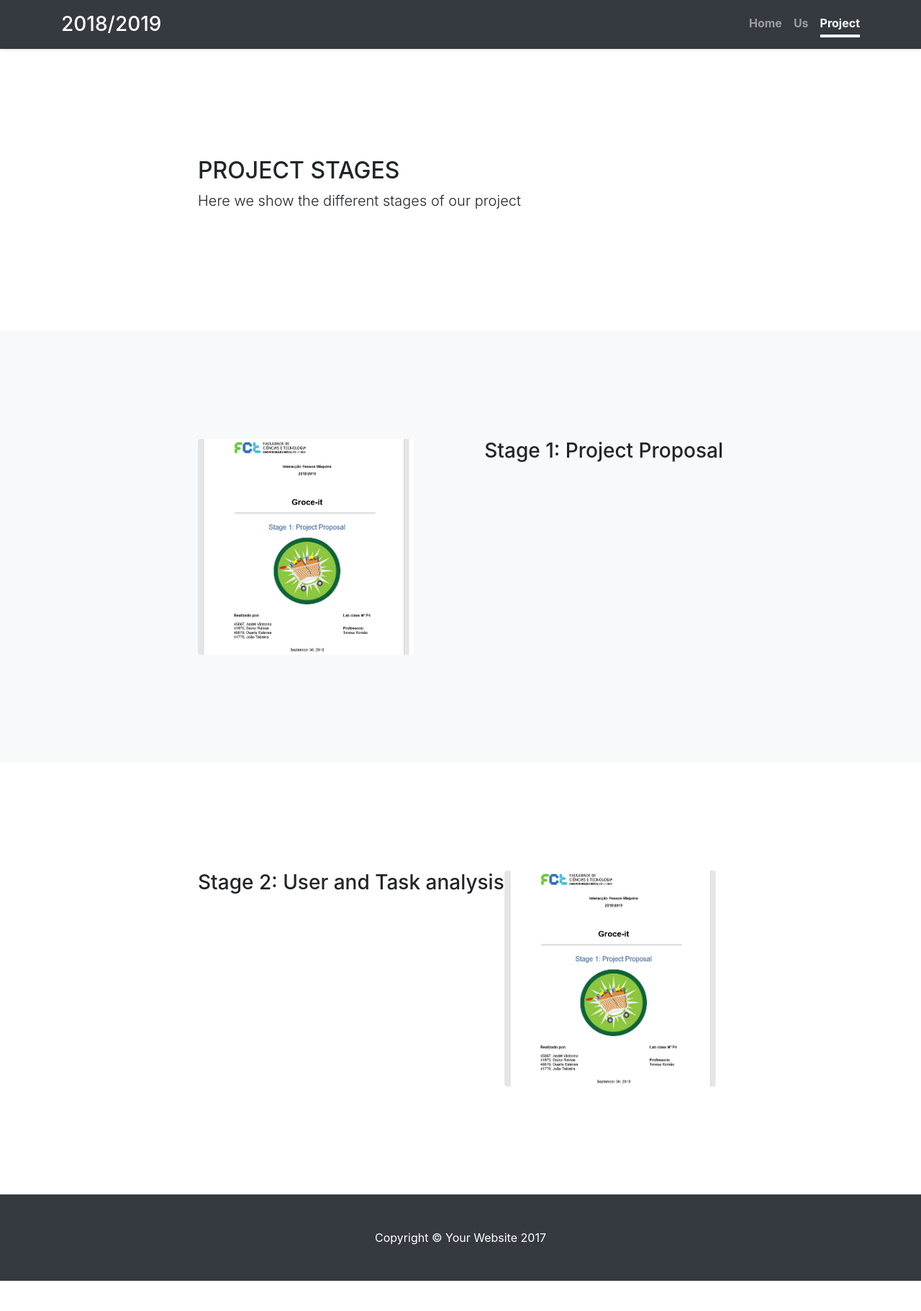
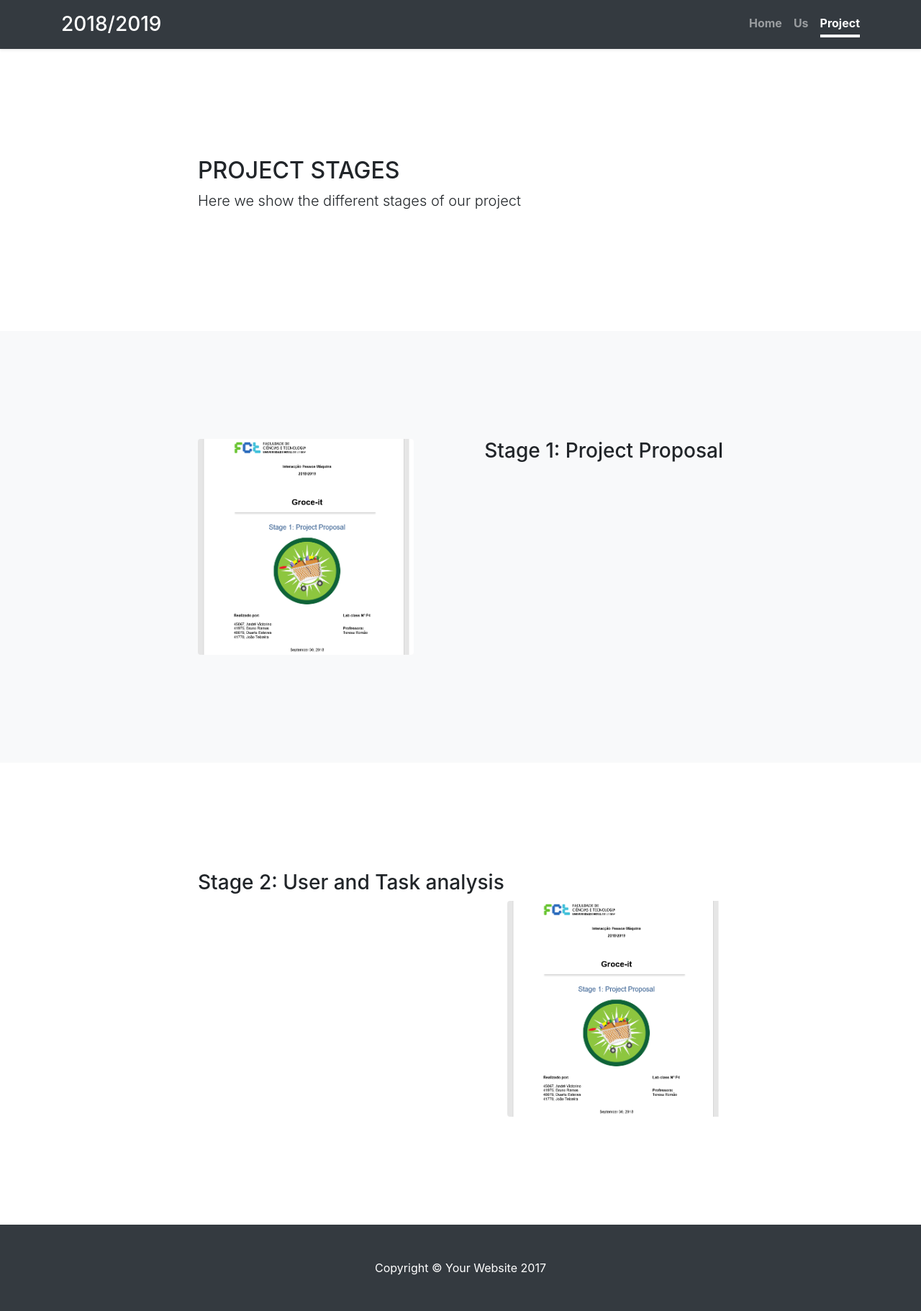
Before and after one commit to brno117/brno117.github.io, a Jekyll site: the page project/index.html, which Jekyll copies as it is, in a window 1280 px wide. Shown: the whole page at 72% size. Built offline with Jekyll 4.4.1, drawn with Linux system fonts in a browser that asks for light colours; nearby versions of some CDN libraries; library files that are not in the unit come from our copies; before the commit the page ends 1780 px from its top, so only the background shows below that.

Commit message:
Update index.html

```diff
--- a/project/index.html
+++ b/project/index.html
@@ -73,9 +73,9 @@
       <div class="container">
         <div class="row">
           <div class="col-md-8 mx-auto">
-	    <h3 class="float-md-left">Stage 2: User and Task analysis</h3>
+	    <h3>Stage 2: User and Task analysis</h3>
             <a href="https://drive.google.com/open?id=1MGzph3uihcQRTrkHZ0j-0hV4c3mYZkC7">
-              <img src="2018-10-03.png" class="rounded img-fluid" width="300" alt="Stage 2">
+              <img src="2018-10-03.png" class="rounded img-fluid float-md-right" width="300" alt="Stage 2">
             </a>
           </div>
         </div>
```
